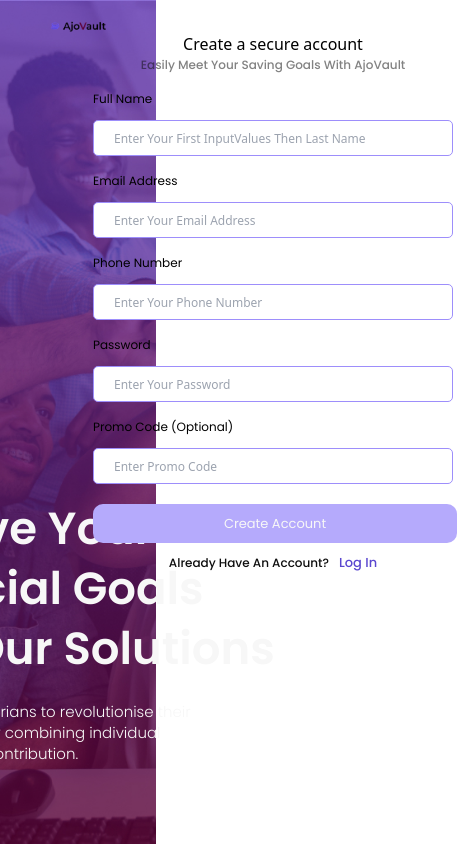
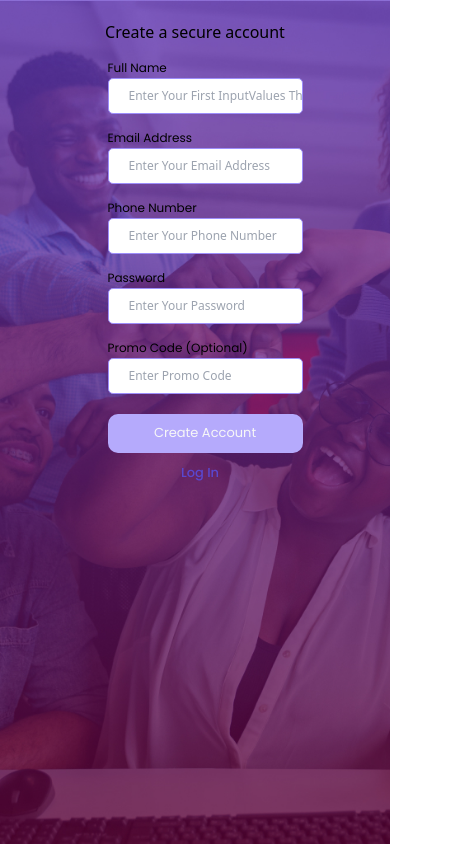
Before and after one commit to AJOVAULT-org/ajoVault-frontend, a React (Vite) app: page /signup in a window 390 px wide. Shown: the whole page, 463 px wide, since content can reach past the window. Built offline with nearby package versions, Linux system fonts and the light colour scheme.

Commit message:
feat: fixed

```diff
--- a/src/App.css
+++ b/src/App.css
@@ -1,25 +1,26 @@
 @import url('https://fonts.googleapis.com/css2?family=Poppins:ital,wght@0,100;0,200;0,300;0,400;0,500;0,600;0,700;0,800;0,900;1,100;1,200;1,300;1,400;1,500;1,600;1,700;1,800;1,900&display=swap');
-:root{
-  --primary-color:rgba(90, 71, 207, 1);
-  --secondary-color-text:rgba(94, 0, 53, 1);
-  --fade-color1:rgba(181, 170, 252, 1);
-  --fade-color2:rgba(157, 142, 251, 1);
+
+:root {
+  --primary-color: rgba(90, 71, 207, 1);
+  --secondary-color-text: rgba(94, 0, 53, 1);
+  --fade-color1: rgba(181, 170, 252, 1);
+  --fade-color2: rgba(157, 142, 251, 1);
   --main-font: "Poppins", sans-serif;
 }
-body
-{
+
+body {
   margin: 0;
   padding: 0;
   box-sizing: border-box;
 }
-.onBoarding
-{
+
+.onBoarding {
   height: 100vh;
   width: 100vw;
   display: flex;
 }
-.text-side
-{
+
+.text-side {
   background: url(../public/assets/images/sideimg.jpg);
   background-repeat: no-repeat;
   background-size: cover;
@@ -28,23 +29,23 @@ body
   flex-direction: column;
   align-items: center;
   justify-content: space-between;
-  padding:20px 50px;
-  height: 100vh;
+  padding: 20px 50px;
 }
+
 .text h1 {
   font-family: var(--main-font);
-  font-size: 45px;
+  font-size: 2rem;
   margin: 0;
   color: #f7f7f7;
   padding: 0;
-  width: 10em;
   text-transform: capitalize;
   font-weight: 600;
   line-height: 60px;
   margin-bottom: 0.5em;
+
 }
-.bright-text p
-{
+
+.bright-text p {
   color: #f7f7f7;
   font-family: var(--main-font);
   font-weight: 300;
@@ -53,82 +54,91 @@ body
   line-height: 21px;
   width: 24em;
 }
+
 /* input side */
-.header-text
-{
+.header-text {
   display: flex;
   flex-direction: column;
   align-items: center;
 }
-.Main-header h1
-{
-  font-size: 30px;
+
+.Main-header h1 {
+  font-size: 3rem;
   font-weight: 500;
   text-align: center;
 }
+
 /* paragraphs */
-.main-paragraph
-{
+.main-paragraph {
   font-family: var(--main-font);
   color: #0e0e0e84;
   text-transform: capitalize;
   font-size: 12px;
   font-weight: 500;
 }
-.dark-paragraph
-{
+
+.dark-paragraph {
   font-family: var(--main-font);
   color: #0e0e0e;
   text-transform: capitalize;
   font-size: 12px;
   font-weight: 500;
 }
+
 .sign-up-form {
   padding-left: 20px;
 }
+
 .sign-up-form:focus {
   outline: none;
 }
 
-.input-side
-{
+.input-side {
   display: flex;
   justify-content: center;
   width: 60%;
-  margin-top: 2em;
 }
-.user-input
-{
-  display: flex;
+
+.user-form {
+  width: 100%;
+  padding-top: 5%;
+}
+
+.user-inner {
+  width: 50%;
+
+}
+
+.user-input {
+  /* display: flex; */
   flex-direction: column;
   margin: 10px;
+  width: 100%;
 }
-.user-input input{
+
+.user-input input {
   border: 1px solid var(--fade-color2);
   height: 3em;
   border-radius: 5px;
   text-align: start;
-  width: 360px;
+  width: 100%;
   text-transform: capitalize;
-  margin-top: 0.5em;
   font-size: 12px;
 }
-.user-form
-{
+
+.user-form {
   display: flex;
-  height: 85vh;
   flex-direction: column;
   align-items: center;
 }
-.user-form label
-{
+
+.user-form label {
   font-size: 12px;
   font-family: var(--main-font);
   text-transform: capitalize;
-  margin: 0.5em 0em 0.5em 0em;
 }
-.user-form button
-{
+
+.user-form button {
   width: 364px;
   border-radius: 10px;
   color: #f7f7f7;
@@ -142,31 +152,35 @@ body
   margin-top: 10px;
   margin-bottom: 10px;
 }
-.submit-btn
-{
-  pointer-events:none;
+
+.submit-btn {
+  pointer-events: none;
 }
-.footer
-{
+
+.footer {
   display: flex;
   align-items: center;
+  justify-content: center;
   gap: 10px;
+  width: 100%;
 }
-.footer h1
-{
+
+.footer h1 {
   font-size: 13px;
   font-weight: 500;
   text-transform: capitalize;
   color: var(--primary-color);
   font-family: var(--main-font);
 }
-/* sign in form */
-.main-header
-{
+
+
+
+/* --------------------- sign in form -------------------------- */
+.main-header {
   width: 100%;
 }
-.main-header h1
-{
+
+.main-header h1 {
   text-transform: capitalize;
   font-family: var(--main-font);
   font-weight: 600;
@@ -174,21 +188,21 @@ body
   color: #0e0e0e;
   font-size: 35px;
 }
+
 /* footer */
-.sign-in-footer
-{
+.sign-in-footer {
   display: flex;
   flex-direction: column;
   align-items: center;
 }
-.borders
-{
+
+.borders {
   margin-top: 3em;
   display: flex;
   justify-content: center;
 }
-.borders h4::before
-{
+
+.borders h4::before {
   content: "";
   height: 1px;
   width: 150px;
@@ -197,8 +211,8 @@ body
   background: var(--primary-color);
   position: absolute;
 }
-.borders h4::after
-{
+
+.borders h4::after {
   content: "";
   height: 1px;
   width: 150px;
@@ -207,8 +221,8 @@ body
   background: var(--primary-color);
   position: absolute;
 }
-.google-auth
-{
+
+.google-auth {
   border-radius: 40px;
   box-shadow: rgba(0, 0, 0, 0.15) 1.95px 1.95px 2.6px;
   margin-top: 3em;
@@ -216,18 +230,18 @@ body
   margin-bottom: 2em;
   width: fit-content;
 }
-.purple-paragraph p
-{
+
+.purple-paragraph p {
   color: var(--primary-color);
   font-family: var(--main-font);
   text-transform: capitalize;
   font-size: 13px;
   margin-top: 2em;
 }
+
 /* models */
-.Main-overlay
-{
-  background: #0f0f0f7e ;
+.Main-overlay {
+  background: #0f0f0f7e;
   height: 100vh;
   width: 100vw;
   font-family: var(--main-font);
@@ -238,63 +252,63 @@ body
   align-items: center;
   /* display: none; */
 }
-.onBoarding
-{
+
+.onBoarding {
   position: relative;
   z-index: 2;
 }
-.verification-model
-{
-  padding: 30px 20px;
+
+.verification-model {
+  padding: 20px 5%;
   background: #FBF9F1;
   /* background: #ADC4CE; */
-  height: 42vh;
+  height: 40vh;
   width: 30vw;
   border-radius: 20px;
   /* border: 1px solid #0e0e0e; */
 }
-.model-paragraph p{
+
+.model-paragraph p {
   font-size: 20px;
   line-height: 30px;
   text-align: center;
   font-weight: 300;
   /* width: 18em; */
 }
-.header
-{
+
+.header {
   display: flex;
   align-items: center;
   gap: 10px;
 }
-.model-paragraph-small p
-{
+
+.model-paragraph-small p {
   font-size: 10px;
   text-align: center;
-  margin-top: 10px;
   margin-bottom: 30px;
   color: #0e0e0e84;
 }
-.email-box
-{
+
+.email-box {
   background: var(--fade-color1);
   padding: 10px;
   border-radius: 10px;
   color: #f7f7f7;
   height: 15vh;
 }
-.small-header h1
-{
-  font-size: 25px;
+
+.small-header h1 {
+  font-size: 22px;
 }
-.veri-paragraph p
-{
+
+.veri-paragraph p {
   font-size: 12px;
   /* text-align: center; */
   font-weight: 300;
-  margin-left: 40px;
+  padding-left: 13%;
 }
-.close
-{
+
+.close {
   position: absolute;
   top: 11em;
   left: 56em;
@@ -309,9 +323,9 @@ body
   justify-content: center;
   border-radius: 20px;
 }
+
 /* checkOtp */
-.CheckOtp-model
-{
+.CheckOtp-model {
   padding: 30px 20px;
   background: #FBF9F1;
   /* background: #ADC4CE; */
@@ -325,8 +339,7 @@ body
   gap: 20px;
 }
 
-.CheckOtp-model button
-{
+.CheckOtp-model button {
   width: 364px;
   border-radius: 10px;
   color: #f7f7f7;
@@ -341,15 +354,15 @@ body
   pointer-events: visible;
   margin-bottom: 10px;
 }
-.otp-header h1
-{
+
+.otp-header h1 {
   font-size: 25px;
   width: 10em;
   text-align: center;
 }
+
 /* otp-input */
-.otp-input input
-{
+.otp-input input {
   border: 1px solid var(--fade-color1);
   width: 60px;
   background: rgba(181, 170, 252, 0.227);
@@ -358,8 +371,8 @@ body
   font-size: 25px;
   border-radius: 10px;
 }
-.otp-form
-{
+
+.otp-form {
   padding: 30px 20px;
   background: #FBF9F1;
   /* background: #ADC4CE; */
@@ -371,8 +384,8 @@ body
   justify-content: center;
   border-radius: 20px;
 }
-.otp-form button
-{
+
+.otp-form button {
   width: 364px;
   border-radius: 10px;
   color: #f7f7f7;
@@ -386,14 +399,14 @@ body
   pointer-events: visible;
   margin-bottom: 10px;
 }
-.otp-form h1
-{
+
+.otp-form h1 {
   font-size: 25px;
   color: #0e0e0e;
   text-align: center;
 }
-.otp-form p
-{
+
+.otp-form p {
   font-size: 13px;
   text-align: center;
   font-weight: 600;
@@ -401,14 +414,52 @@ body
   margin-bottom: 30px;
   color: #0e0e0e84;
 }
-.otp-inputs
-{
+
+.otp-inputs {
   display: flex;
   gap: 20px;
   justify-content: center;
   margin: 20px;
 }
-.otp-input input:focus
-{
+
+.otp-input input:focus {
   outline: none;
 }
+
+
+/* -------media queries-------- */
+@media (max-width: 877px) {
+  .verification-model {
+    padding: 20px 5%;
+    background: #FBF9F1;
+    /* background: #ADC4CE; */
+    height: 45vh;
+    width: 40vw;
+    border-radius: 20px;
+    /* border: 1px solid #0e0e0e; */
+  }
+}
+
+@media (max-width: 700px) {
+  .text-side img {
+    display: none;
+  }
+
+  .text h1,
+  p {
+    display: none;
+  }
+
+  .input-side {
+    position: absolute;
+    width: 100%;
+    display: flex;
+    justify-content: center;
+    align-items: center;
+  }
+
+  .text-side {
+
+    width: 100%;
+  }
+}
--- a/src/components/models/InputOtp.jsx
+++ b/src/components/models/InputOtp.jsx
@@ -1,8 +1,8 @@
 import React,{useState} from 'react'
 import { useEffect } from 'react'
 import OtpInput from '../inputs/otpInputs'
-import SmallHeader from '../headers/SmallHeader'
 import Paragraph from '../paragraphs'
+import SmallHeader from '../headers/SmallHeader';
 
 
 function InputOtp() {
--- a/src/components/models/checkOtp.jsx
+++ b/src/components/models/checkOtp.jsx
@@ -1,6 +1,6 @@
-import React, { useState } from 'react';
-import SmallHeader from '../headers/SmallHeader';
-import InputOtp from './InputOtp';
+import React, { useState } from "react";
+import InputOtp from "./InputOtp";
+import SmallHeader from "../headers/SmallHeader";
 
 function CheckOtp() {
   const [showOtp, setOtp] = useState(false);
@@ -9,19 +9,36 @@ function CheckOtp() {
   const handleBtn = () => {
     setOtp(true);
     hideCheckOtp(false);
-    }
+  };
 
   return (
     <div>
       {showOtp && <InputOtp />}
       {displayCheckOtp && (
-                <div className='CheckOtp-model'>
-                    <svg width="50px" height="50px" viewBox="0 0 20 20" version="1.1" xmlns="http://www.w3.org/2000/svg">
+        <div className="CheckOtp-model">
+          <svg
+            width="50px"
+            height="50px"
+            viewBox="0 0 20 20"
+            version="1.1"
+            xmlns="http://www.w3.org/2000/svg"
+          >
             <g id="layer1">
-                            <path d="M 0 4 L 0 17 L 9 17 L 9 16 L 1.6621094 16 L 7.296875 11.753906 L 7.2988281 11.751953 L 6.46875 11.126953 L 6.4667969 11.128906 L 1 15.246094 L 1 5.9335938 L 9.0488281 12 L 10.951172 12 L 19 5.9335938 L 19 12.671875 L 20 13.671875 L 20 4 L 0 4 z M 1.6621094 5 L 18.337891 5 L 10.376953 11 L 9.6230469 11 L 1.6621094 5 z M 15 13 L 18 16 L 11 16 L 11 17 L 18 17 L 15 20 L 16.5 20 L 20 16.5 L 16.5 13 L 15 13 z " style={{ fill: "rgba(90, 71, 207, 1)", fillOpacity: 1, stroke: "none", strokeWidth: "0px" }} />
+              <path
+                d="M 0 4 L 0 17 L 9 17 L 9 16 L 1.6621094 16 L 7.296875 11.753906 L 7.2988281 11.751953 L 6.46875 11.126953 L 6.4667969 11.128906 L 1 15.246094 L 1 5.9335938 L 9.0488281 12 L 10.951172 12 L 19 5.9335938 L 19 12.671875 L 20 13.671875 L 20 4 L 0 4 z M 1.6621094 5 L 18.337891 5 L 10.376953 11 L 9.6230469 11 L 1.6621094 5 z M 15 13 L 18 16 L 11 16 L 11 17 L 18 17 L 15 20 L 16.5 20 L 20 16.5 L 16.5 13 L 15 13 z "
+                style={{
+                  fill: "rgba(90, 71, 207, 1)",
+                  fillOpacity: 1,
+                  stroke: "none",
+                  strokeWidth: "0px",
+                }}
+              />
             </g>
           </svg>
-                    <SmallHeader headertext="Check your email for an OTP" class="otp-header" />
+          <SmallHeader
+            headertext="Check your email for an OTP"
+            class="otp-header"
+          />
           <button onClick={handleBtn}>next</button>
         </div>
       )}
--- a/src/components/models/verification.jsx
+++ b/src/components/models/verification.jsx
@@ -1,7 +1,7 @@
 import React, { useState } from 'react';
 import Paragraph from '../paragraphs';
+import CheckOtp from './checkOtp';
 import SmallHeader from '../headers/SmallHeader';
-import CheckOtp from './checkOtp';
 
 function Verification({ isOpen }) {
     const [showOtpModal, setOtpModal] = useState(false);
--- a/src/pages/web-site/SignUpPage.jsx
+++ b/src/pages/web-site/SignUpPage.jsx
@@ -50,38 +50,95 @@ const SignUpPage = () => {
   };
 
   return (
-    <section className='onBoarding'>
+    <section className="onBoarding">
       {/* {showVerificationModal && <Verification isOpen={showVerificationModal} isClose={() => setShowVerificationModal(false)}/>} */}
       {showVerificationModal && <Verification isOpen={showVerificationModal} />}
       <div className="text-side">
         <img src={ajoLogo2} alt="Ajo Logo" />
         <div className="text">
           <h1>achieve your financial goals with our solutions</h1>
-          <Paragraph class="bright-text" ParagraphText="Join other wise Nigerians to revolutionise their personal finance by combining individual savings with pool contribution." />
+          <Paragraph
+            class="bright-text"
+            ParagraphText="Join other wise Nigerians to revolutionise their personal finance by combining individual savings with pool contribution."
+          />
         </div>
       </div>
       <div className="input-side">
         <div className="user-form">
+          <div className="user-inner">
             <div className="header-text">
               <Mainheader headertext="Create a secure account" />
-            <Paragraph class="main-paragraph" ParagraphText="Easily meet your saving goals with AjoVault" />
+              <Paragraph
+                class="main-paragraph"
+                ParagraphText="Easily meet your saving goals with AjoVault"
+              />
             </div>
             <form onSubmit={handleSubmit}>
-            <Inputs change={handleChange} label="Full Name" type="text" id="fullName" name="fullName" value={inputs.fullName || ""} placeholder="Enter your first inputValues then last name" />
-            <Inputs change={handleChange} label="Email Address" type="email" id="email" name="email" value={inputs.email || ""} placeholder="Enter your email address" />
-            <Inputs change={handleChange} label="Phone Number" type="tel" id="phoneNumber" name="phoneNumber" value={inputs.phoneNumber || ""} placeholder="Enter your phone number" />
-            <Inputs change={handleChange} label="Password" type="password" id="password" name="password" value={inputs.password || ""} placeholder="Enter your password" />
-            <Inputs change={handleChange} label="Promo Code (Optional)" type="text" id="promoCode" name="promoCode" value={inputs.promoCode || ""} placeholder="Enter promo code" />
-            <SubmitBtn type="submit" style={isBtnActive} btntext="Create Account" />
+              <Inputs
+                change={handleChange}
+                label="Full Name"
+                type="text"
+                id="fullName"
+                name="fullName"
+                value={inputs.fullName || ""}
+                placeholder="Enter your first inputValues then last name"
+              />
+              <Inputs
+                change={handleChange}
+                label="Email Address"
+                type="email"
+                id="email"
+                name="email"
+                value={inputs.email || ""}
+                placeholder="Enter your email address"
+              />
+              <Inputs
+                change={handleChange}
+                label="Phone Number"
+                type="tel"
+                id="phoneNumber"
+                name="phoneNumber"
+                value={inputs.phoneNumber || ""}
+                placeholder="Enter your phone number"
+              />
+              <Inputs
+                change={handleChange}
+                label="Password"
+                type="password"
+                id="password"
+                name="password"
+                value={inputs.password || ""}
+                placeholder="Enter your password"
+              />
+              <Inputs
+                change={handleChange}
+                label="Promo Code (Optional)"
+                type="text"
+                id="promoCode"
+                name="promoCode"
+                value={inputs.promoCode || ""}
+                placeholder="Enter promo code"
+              />
+              <SubmitBtn
+                type="submit"
+                style={{ ...isBtnActive, width: "100%" }}
+                btntext="Create Account"
+              />
             </form>
             <div className="footer">
-            <Paragraph class="dark-paragraph" ParagraphText="Already have an account?" />
-            <Link to={"/LogInPage"}><h1>log in</h1></Link>
+              <Paragraph
+                class="dark-paragraph"
+                ParagraphText="Already have an account?"
+              />
+              <Link to={"/LogInPage"}>
+                <h1>log in</h1>
+              </Link>
+            </div>
           </div>
         </div>
       </div>
     </section>
-  )
+  );
 }
 
 export default SignUpPage;
```
Lines whose indentation alone changed are shown as unchanged.
